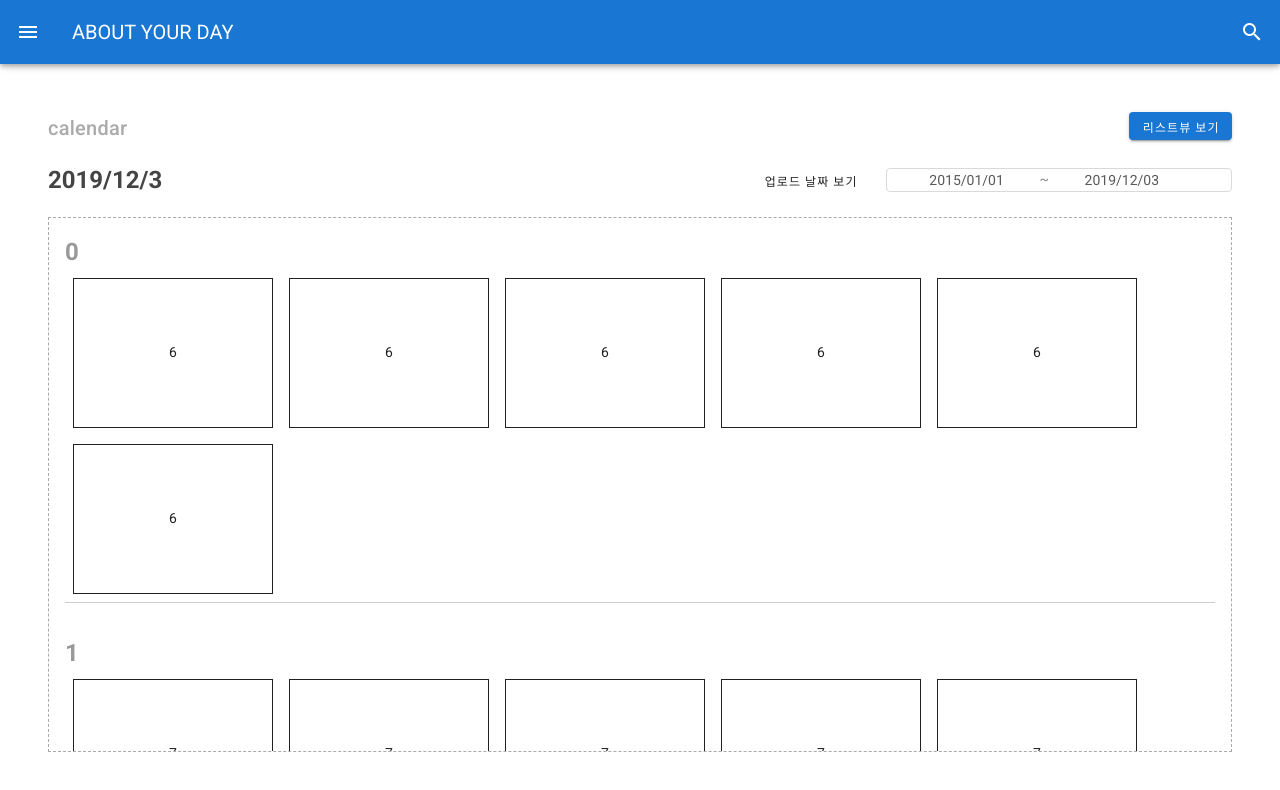
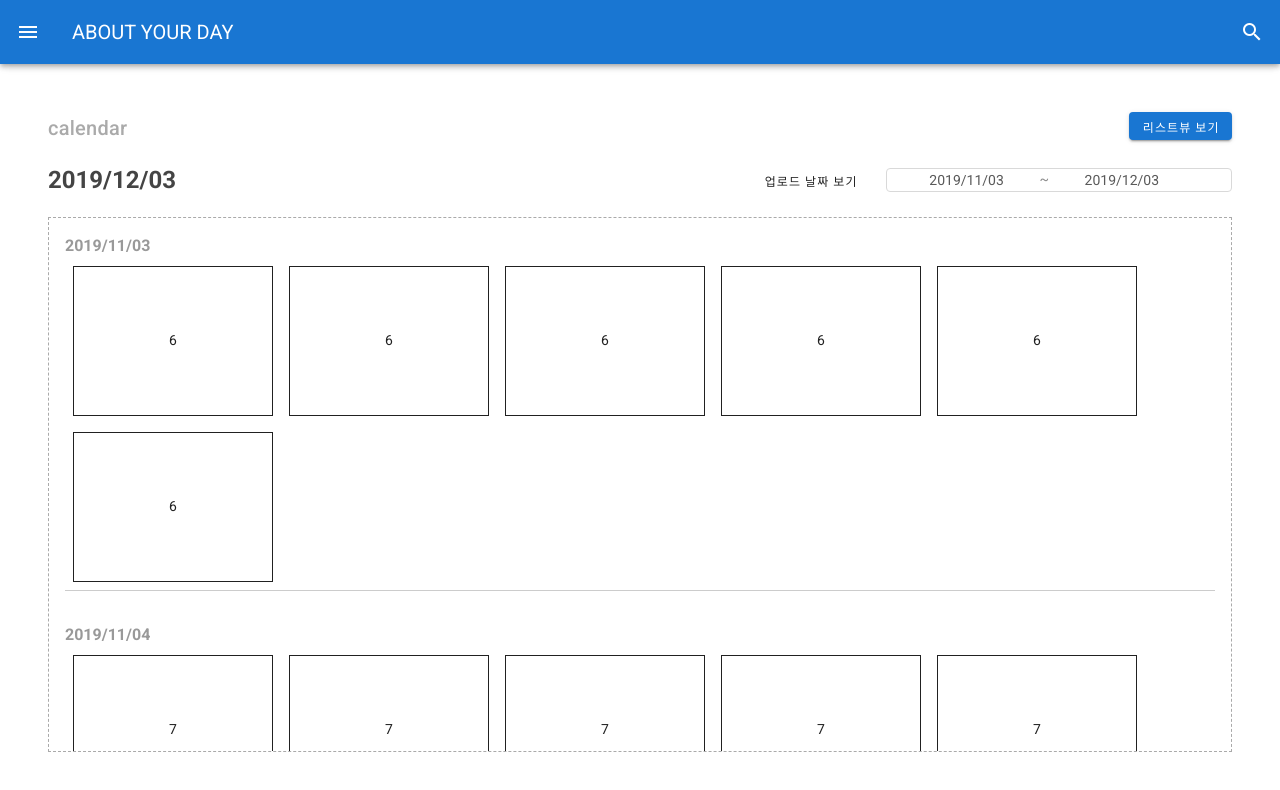
Before and after one commit to AboutYourDay/frontend, a Vue app: page /calendar in a window 1280 px wide. Shown: the top 790 px of the page. Built offline with nearby package versions, Linux system fonts and the light colour scheme.

Commit message:
calendar view date 변경 기능 추가

```diff
--- a/src/main.ts
+++ b/src/main.ts
@@ -5,14 +5,12 @@ import store from './store';
 import './registerServiceWorker';
 import vuetify from './plugins/vuetify';
 
-import Antd, {Collapse, Spin, Icon, Button} from 'ant-design-vue';
+import Antd, {Collapse} from 'ant-design-vue';
 import 'ant-design-vue/dist/antd.css';
 
 Vue.use(Antd);
 Vue.use(Collapse);
-// Vue.use(Spin);
-Vue.component('a-icon', Icon);
-Vue.component('a-button', Button);
+
 
 Vue.config.productionTip = false;
 // Spin.setDefaultIndicator({
--- a/src/views/calendar/calendar.scss
+++ b/src/views/calendar/calendar.scss
@@ -29,7 +29,7 @@
     .calendar-item-area {
       .date {
         color: #999;
-        font-size: 24px;
+        font-size: 16px;
         font-weight: 600;
       }
       .calendar-item {
--- a/src/views/calendar/calendar.ts
+++ b/src/views/calendar/calendar.ts
@@ -11,15 +11,27 @@ export default class Calendar extends Vue {
   private moment = moment;
 
   private ui: {
-    filterNone: boolean
+    filterNone: boolean,
+    filterDates: moment.Moment[],
   } = {
     filterNone: false,
+    filterDates: [moment(this.today).subtract(1, 'month'), moment(this.today)]
   };
 
   private data: Array<{text: string, count: number}> = [];
   private get today() {
-    const d = new Date();
-    return d.getFullYear() + '/' + (d.getMonth() + 1) + '/' + d.getDate();
+    return (new Date()).getTime();
+  }
+  private changeFilterDate(dates: moment.Moment[]) {
+    console.log(dates);
+    if (dates.length === 0) {
+      // TODO
+      // 전체 데이터 가져와서 data 변경
+      return;
+    }
+    // TODO
+    // 날짜에 맞게 data 변경
+    this.ui.filterDates = dates;
   }
 
   private scroll(evt: WheelEvent) {
--- a/src/views/calendar/calendar.vue
+++ b/src/views/calendar/calendar.vue
@@ -6,14 +6,14 @@
       <v-btn color="primary" small @click="moveListView">리스트뷰 보기</v-btn>
     </div>
     <v-layout class="filter-area" align-center my-3 style="flex: 1;">
-
-      <v-flex style="font-size: 24px; font-weight: 600; color: #444;">{{today}}</v-flex>
+      <v-flex style="font-size: 24px; font-weight: 600; color: #444;">{{moment(today).format('YYYY/MM/DD')}}</v-flex>
       <v-spacer></v-spacer>
       <v-btn v-if="ui.filterNone" text small @click="ui.filterNone = !ui.filterNone">전체 날짜 보기</v-btn>
       <v-btn v-else text small @click="ui.filterNone = !ui.filterNone">업로드 날짜 보기</v-btn>
       <a-range-picker size="small" class="ml-4"
-        :defaultValue="[moment('2015/01/01', 'YYYY/MM/DD'), moment(today, 'YYYY/MM/DD')]"
-        format="YYYY/MM/DD"/>
+        :value="ui.filterDates"
+        format="YYYY/MM/DD"
+        @change="changeFilterDate"/>
     </v-layout>
     <v-layout class="calendar-area" ref="calendar"
       style="width: 100%; overflow-x: auto; flex: 11; border: dashed 1px #aaa;">
@@ -21,7 +21,7 @@
         v-for="(d, i) in data" :key="'data'+i"
         v-show="!(ui.filterNone && d.count === 0)"
         pa-4 style="min-width: 300px;">
-        <div class="date">{{d.text}}</div>
+        <div class="date">{{moment(ui.filterDates[0]).add(i, 'day').format('YYYY/MM/DD')}}</div>
         <v-flex class="calendar-item">
           <image-view :imageWidth="100" :width="200" :text="d.count"
             v-for="i in d.count" :key="'imageview-'+d.text+'-'+i"
```
